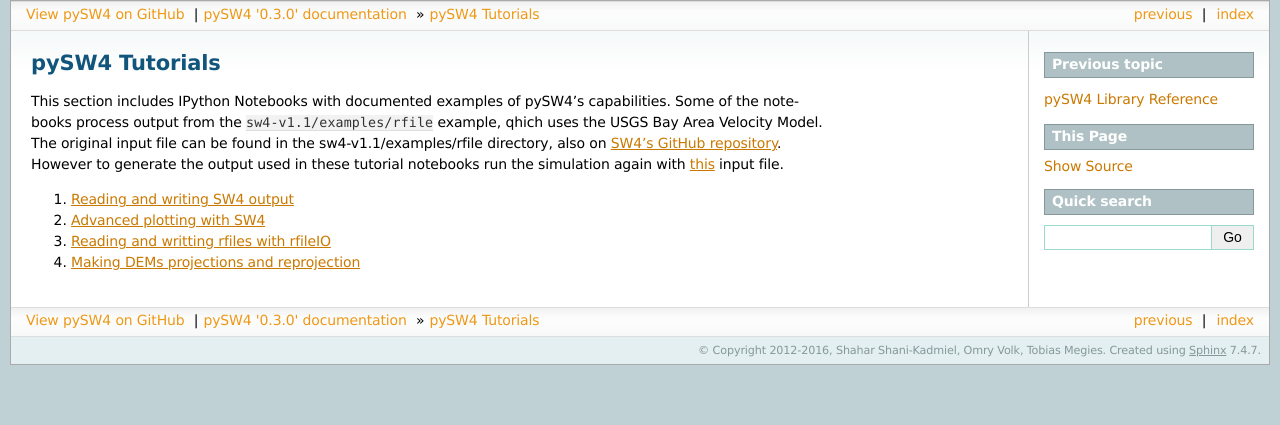
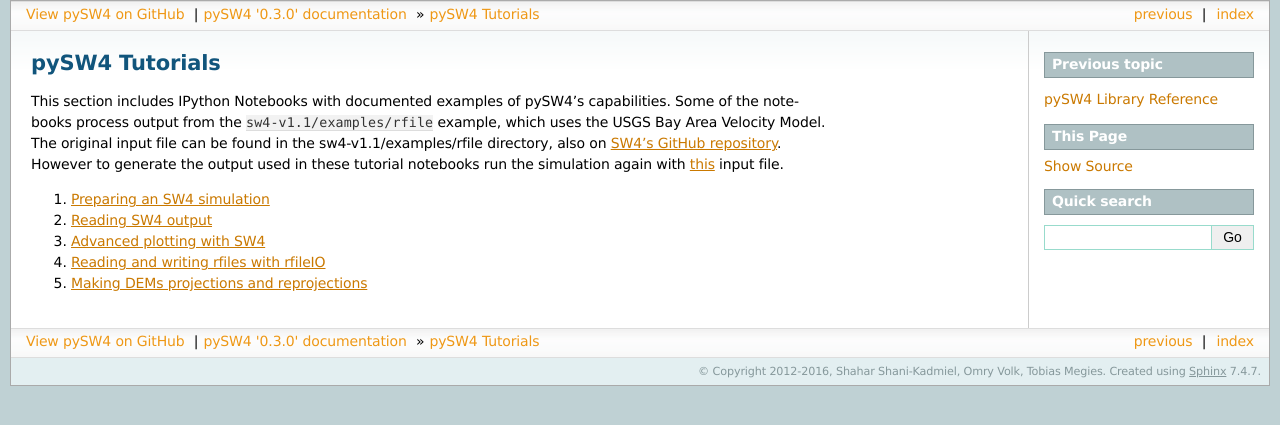
Before and after one commit to shaharkadmiel/pySW4, a Sphinx documentation site: the page built from docs/source/packages/tutorials.rst, in a window 1280 px wide. Shown: the top 425 px of the page. Built offline with Sphinx 7.4.7, drawn with Linux system fonts in a browser that asks for light colours.

Commit message:
Fixing some typos

```diff
--- a/docs/source/index.rst
+++ b/docs/source/index.rst
@@ -6,7 +6,7 @@
 
 Introduction
 ------------
-pySW4 is an open-source project dedicated to provide a Python framewor
+pySW4 is an open-source project dedicated to provide a Python framework
 for working with numerical simulations of seismic-wave propagation with
 SW4 in all phases of the task (preprocessing, post-processing and
 runtime visualization). The functionality is provided through 5
@@ -14,12 +14,12 @@
 the :mod:`~pySW4.prep.rfileIO` library for interaction, reading and
 writing seismic models in the rfile format.
 
-There are some usefull utilities for geodesic projections of data and
+There are some useful utilities for geodesic projections of data and
 for reading and writing GeoTIFF files.
 
 In the command line interface scrips, there are some quick
 and dirty plotting routines which can be run from the command
-line. It may be usefull to run these scrips on the server-end while the
+line. It may be useful to run these scrips on the server-end while the
 computation is running in order to generate *pseudo-RunTime*
 visualization of the results.
 
--- a/docs/source/packages/tutorials.rst
+++ b/docs/source/packages/tutorials.rst
@@ -4,12 +4,13 @@
 
 This section includes IPython Notebooks with documented examples of
 pySW4's capabilities. Some of the notebooks process output from the
-``sw4-v1.1/examples/rfile`` example, qhich uses the USGS Bay Area
+``sw4-v1.1/examples/rfile`` example, which uses the USGS Bay Area
 Velocity Model. The original input file can be found in the sw4-v1.1/examples/rfile directory, also on `SW4's GitHub repository
 <https://github.com/geodynamics/sw4/tree/master/examples/rfile>`_. However to generate the output used in these tutorial notebooks run the simulation again with `this <https://github.com/shaharkadmiel/pySW4/blob/master/tutorials/berkeley.sw4>`_ input file.
 
 
-1. `Reading and writing SW4 output <https://github.com/shaharkadmiel/pySW4/blob/master/tutorials/read_sw4_output.ipynb>`_
-2. `Advanced plotting with SW4 <https://github.com/shaharkadmiel/pySW4/blob/master/tutorials/advanced_plotting.ipynb>`_
-3. `Reading and writting rfiles with rfileIO <https://github.com/shaharkadmiel/pySW4/blob/master/tutorials/rfile.ipynb>`_
-4. `Making DEMs projections and reprojection <https://github.com/shaharkadmiel/pySW4/blob/master/tutorials/geo.ipynb>`_
+1. `Preparing an SW4 simulation <https://github.com/shaharkadmiel/pySW4/blob/master/tutorials/building_sw4_input.ipynb>`_
+2. `Reading SW4 output <https://github.com/shaharkadmiel/pySW4/blob/master/tutorials/read_sw4_output.ipynb>`_
+3. `Advanced plotting with SW4 <https://github.com/shaharkadmiel/pySW4/blob/master/tutorials/advanced_plotting.ipynb>`_
+4. `Reading and writing rfiles with rfileIO <https://github.com/shaharkadmiel/pySW4/blob/master/tutorials/rfile.ipynb>`_
+5. `Making DEMs projections and reprojections <https://github.com/shaharkadmiel/pySW4/blob/master/tutorials/geo.ipynb>`_
```
